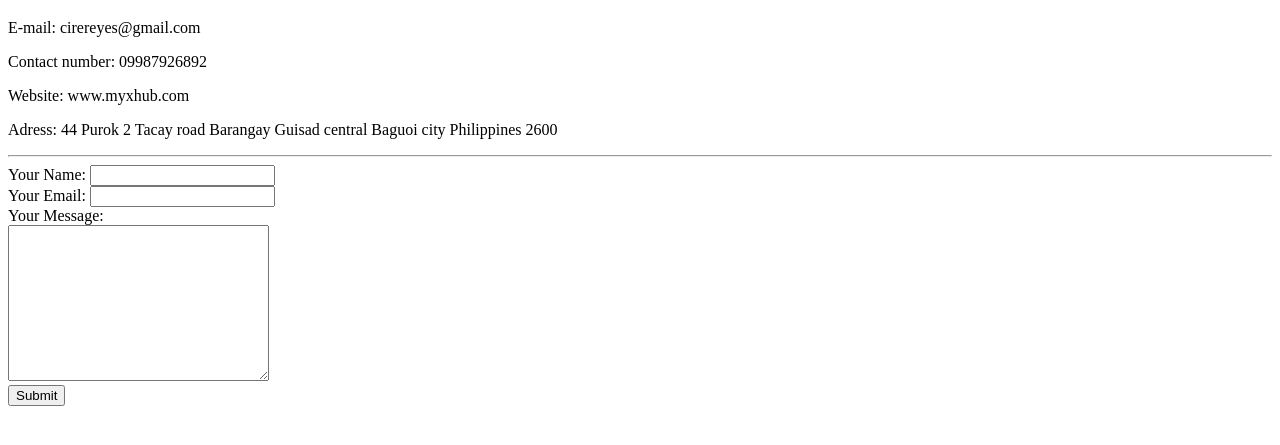
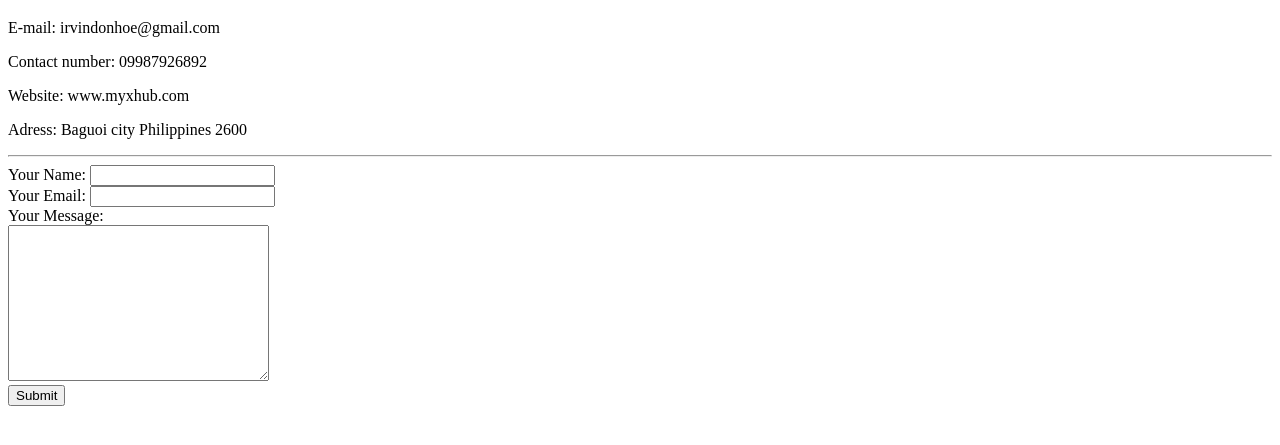
Before and after one commit to cirereyes/CV, a plain HTML site: page Contact-me.html in a window 1280 px wide. Shown: the part 61-506 px from the top of the page. Drawn offline with Linux system fonts and the light colour scheme.

Commit message:
Update Contact-me.html

```diff
--- a/Contact-me.html
+++ b/Contact-me.html
@@ -6,10 +6,10 @@
   </head>
   <body>
     <h1>My Contact Details</h1>
-    <p>E-mail: cirereyes@gmail.com</p>
+    <p>E-mail: irvindonhoe@gmail.com</p>
     <p>Contact number: 09987926892</p>
     <p>Website: www.myxhub.com</p>
-    <p>Adress: 44 Purok 2 Tacay road Barangay Guisad central Baguoi city Philippines 2600</p>
+    <p>Adress: Baguoi city Philippines 2600</p>
     <hr>
     <form action="mailto:cirereyes@gmail.com" method="post" enctype="text/plain">
       <label> Your Name:</label>
```
